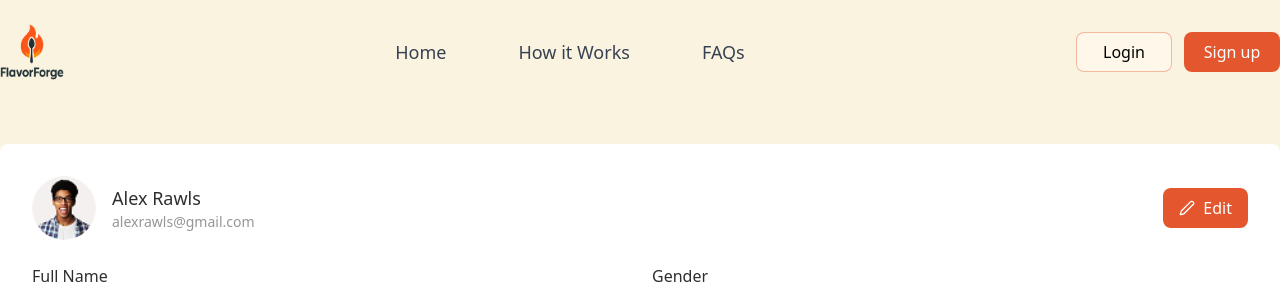
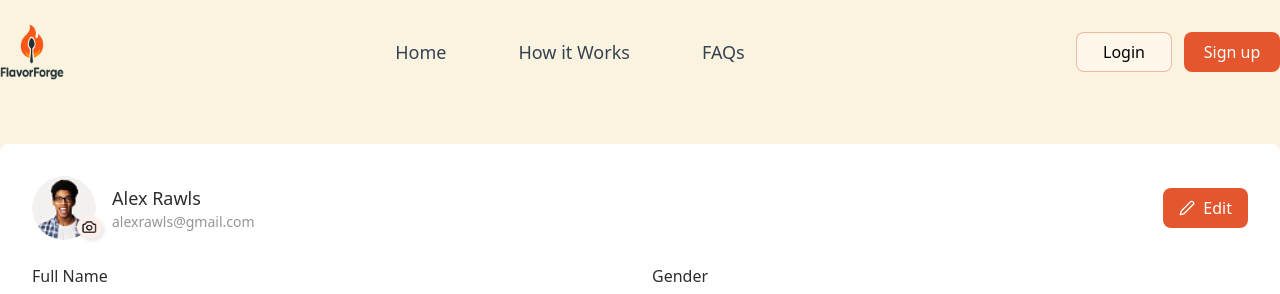
Before and after one commit to Arafat-Bhuiyan/FlavorForge, a React (Vite) app: page /profile-settings in a window 1280 px wide. Shown: the top 294 px of the page. Built offline with nearby package versions, Linux system fonts and the light colour scheme.

Commit message:
profile setting page camera added in photo

```diff
--- a/src/pages/Profile/ProfileSettings.jsx
+++ b/src/pages/Profile/ProfileSettings.jsx
@@ -1,7 +1,8 @@
 import { useState } from "react";
-import { Edit2, Mail } from "lucide-react";
+import { Edit2 } from "lucide-react";
 import profile from "../../assets/images/profile.png";
 import sms from "../../assets/images/sms.png";
+import camera from "../../assets/images/camera.png";
 
 const ProfileSettings = () => {
   const [fullName, setFullName] = useState("");
@@ -13,7 +14,7 @@ const ProfileSettings = () => {
     <div className="bg-white rounded-lg shadow-lg w-full p-8 space-y-6">
       {/* Header */}
       <div className="flex items-center justify-between">
-        <div className="flex items-center gap-4">
+        <div className="flex items-center gap-4 relative">
           <div className="w-16 h-16 rounded-full overflow-hidden">
             <img
               src={profile}
@@ -21,6 +22,7 @@ const ProfileSettings = () => {
               className="w-full h-full object-cover"
             />
           </div>
+          <img src={camera} alt="profile" className="absolute left-11 top-10 w-8 h-7" />
           <div>
             <h2 className="text-[#2E2E2E] font-medium text-lg">Alex Rawls</h2>
             <p className="text-[#2E2E2E]/50 text-sm">alexrawls@gmail.com</p>
```
Also changed, not shown: src/assets/images/camera.png (added).
